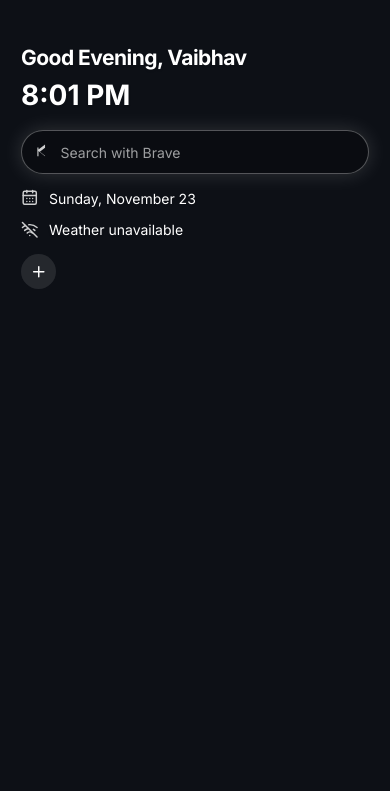
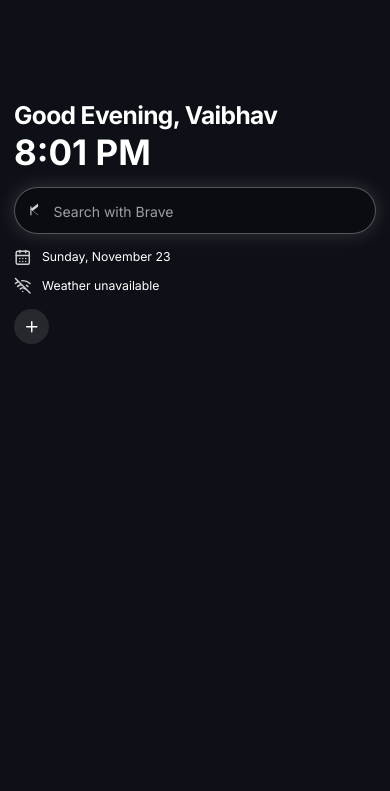
Before and after one commit to vaibhavrocxx/Browser-Homepage, a plain HTML site: page index.html in a window 390 px wide. Shown: the top 791 px of the page. Drawn offline with nearby package versions, Linux system fonts and the light colour scheme; no server answers.

Commit message:
Update index.html

```diff
--- a/index.html
+++ b/index.html
@@ -158,24 +158,51 @@
       @media (max-width: 768px) {
         /* Better mobile spacing */
         body {
-          overflow-y: auto;
+          overflow-y: auto !important;
         }
 
         main {
-          padding: 1.5rem !important;
+          display: flex !important;
+          flex-direction: column !important;
+          align-items: flex-start !important;
           justify-content: flex-start !important;
-          padding-top: 3rem !important;
+          padding: 1rem !important;
+          padding-top: 15vh !important;
+          padding-bottom: 8rem !important;
+          min-height: 100vh !important;
+          height: auto !important;
+        }
+
+        /* Override desktop centering */
+        main > div {
+          margin-top: 0 !important;
+          transform: none !important;
         }
 
         /* Adjust font sizes for mobile */
         #greeting {
-          font-size: 1.75rem !important;
+          font-size: 2.25rem !important;
+          line-height: 1.2 !important;
         }
         #clock {
-          font-size: 2.5rem !important;
+          font-size: 3rem !important;
+          line-height: 1.2 !important;
         }
         #search-input {
           font-size: 1rem !important;
+          padding-top: 0.875rem !important;
+          padding-bottom: 0.875rem !important;
+        }
+
+        /* Adjust widget spacing */
+        .widget-item {
+          font-size: 0.95rem !important;
+        }
+
+        /* Bookmark sizing */
+        .bookmark-pill {
+          font-size: 0.8rem !important;
+          padding: 0.5rem 0.75rem !important;
         }
 
         /* Better button sizing for mobile */
@@ -219,16 +246,28 @@
 
       @media (max-width: 480px) {
         /* Extra small screens */
+        main {
+          padding-top: 12vh !important;
+        }
+
         #greeting {
-          font-size: 1.5rem !important;
+          font-size: 1.75rem !important;
         }
         #clock {
-          font-size: 2rem !important;
+          font-size: 2.5rem !important;
+        }
+
+        .widget-item {
+          font-size: 0.875rem !important;
+        }
+
+        .bookmark-pill {
+          font-size: 0.75rem !important;
         }
       }
     </style>
   </head>
-  <body class="bg-gray-900 text-white overflow-hidden">
+  <body class="bg-gray-900 text-white">
     <div id="background-image" class="background-image"></div>
     <div class="fixed inset-0 bg-black/50"></div>
 
@@ -252,7 +291,8 @@
 
     <!-- Main Content -->
     <main
-      class="relative z-10 flex flex-col justify-center h-screen p-4 sm:p-8 lg:p-12"
+      class="relative z-10 flex flex-col p-4 sm:p-8 lg:p-12"
+      style="min-height: 100vh"
     >
       <div
         class="w-full max-w-md flex flex-col items-start space-y-4 sm:space-y-6"
```
